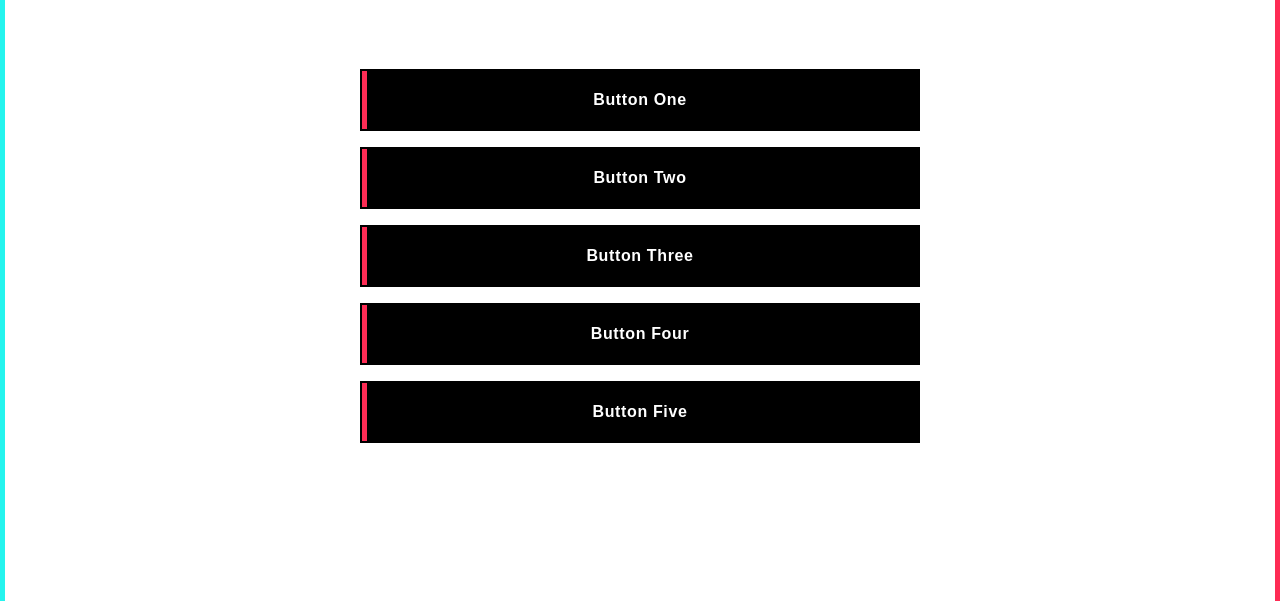
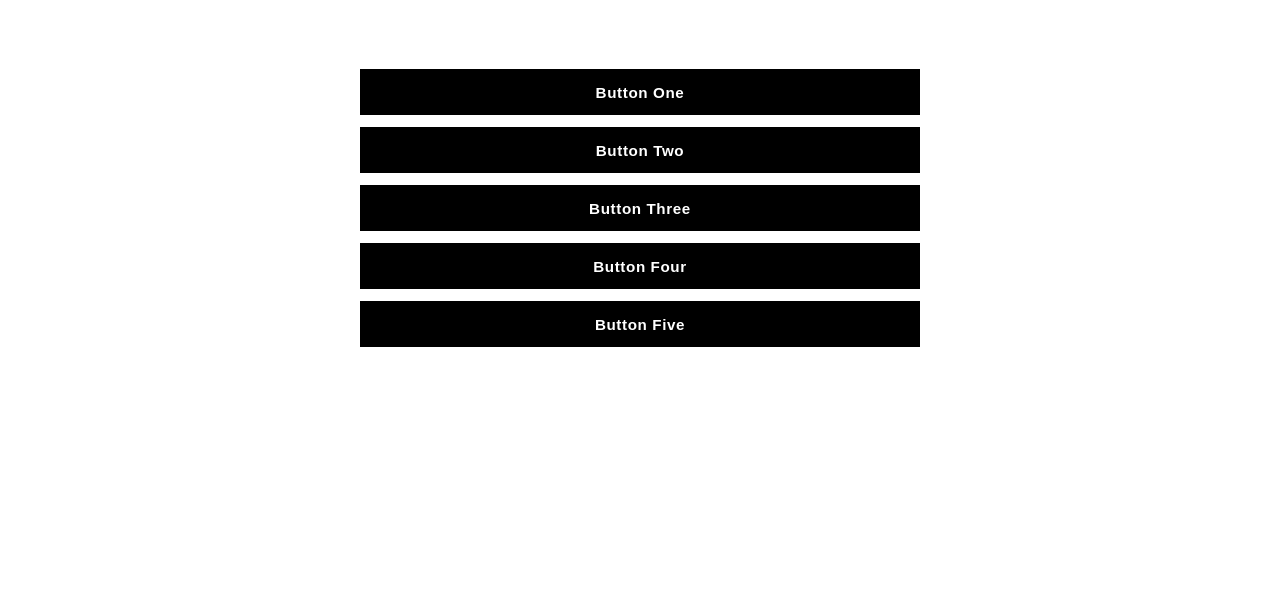
Before and after one commit to xd-dash/dashxd.com, a plain HTML site: page index.html in a window 1280 px wide. Shown: the part 199-800 px from the top of the page. Drawn offline with Linux system fonts and the light colour scheme.

Commit message:
Refine button layout and white background

```diff
--- a/styles.css
+++ b/styles.css
@@ -13,8 +13,7 @@ body {
   min-height: 100vh;
   margin: 0;
   color: var(--black);
-  background:
-    linear-gradient(90deg, var(--cyan) 0 5px, transparent 5px calc(100% - 5px), var(--magenta) calc(100% - 5px));
+  background: var(--white);
   font-family: Arial, Helvetica, sans-serif;
 }
 
@@ -46,36 +45,25 @@ body {
 
 .link-stack {
   display: grid;
-  gap: 16px;
+  gap: 12px;
   margin-top: 72px;
 }
 
 .link-button {
-  position: relative;
   display: grid;
-  min-height: 62px;
+  min-height: 46px;
   place-items: center;
-  padding: 16px 22px;
-  overflow: hidden;
+  padding: 10px 20px;
   border: 2px solid var(--black);
   border-radius: 0;
   color: var(--white);
   background: var(--black);
-  font-size: 1rem;
+  font-size: .95rem;
   font-weight: 800;
   letter-spacing: .04em;
   text-align: center;
   text-decoration: none;
   transition: background-color 140ms ease, color 140ms ease, transform 140ms ease, box-shadow 140ms ease;
-}
-
-.link-button::before {
-  content: "";
-  position: absolute;
-  inset: 0 auto 0 0;
-  width: 5px;
-  background: var(--magenta);
-  transition: width 140ms ease;
 }
 
 .link-button:hover,
@@ -86,9 +74,6 @@ body {
   transform: translate(-3px, -3px);
   box-shadow: 6px 6px 0 var(--magenta);
 }
-
-.link-button:hover::before,
-.link-button:focus-visible::before { width: 9px; }
 
 .link-button:active {
   transform: translate(0, 0);
@@ -102,6 +87,5 @@ body {
 }
 
 @media (prefers-reduced-motion: reduce) {
-  .link-button,
-  .link-button::before { transition: none; }
+  .link-button { transition: none; }
 }
```
